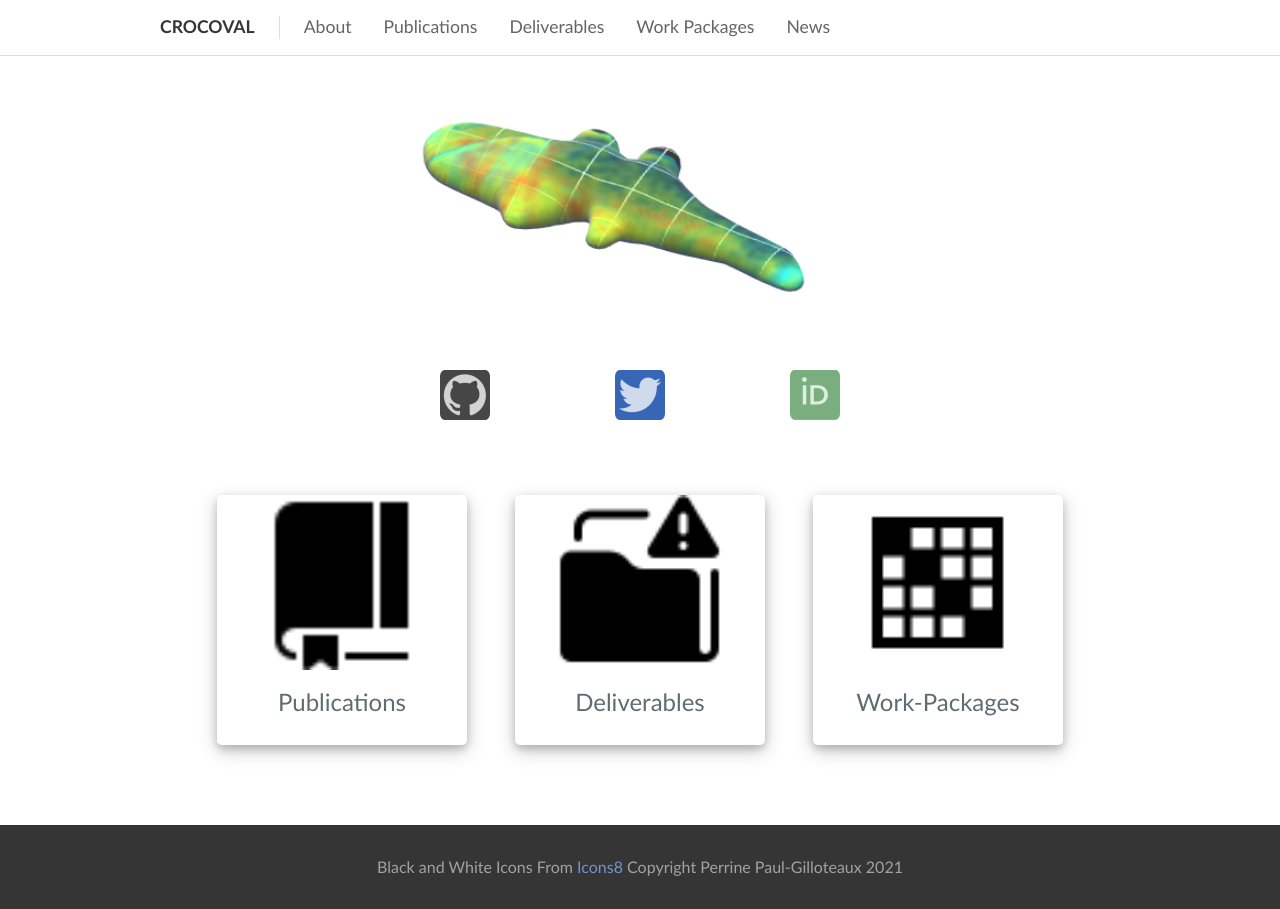
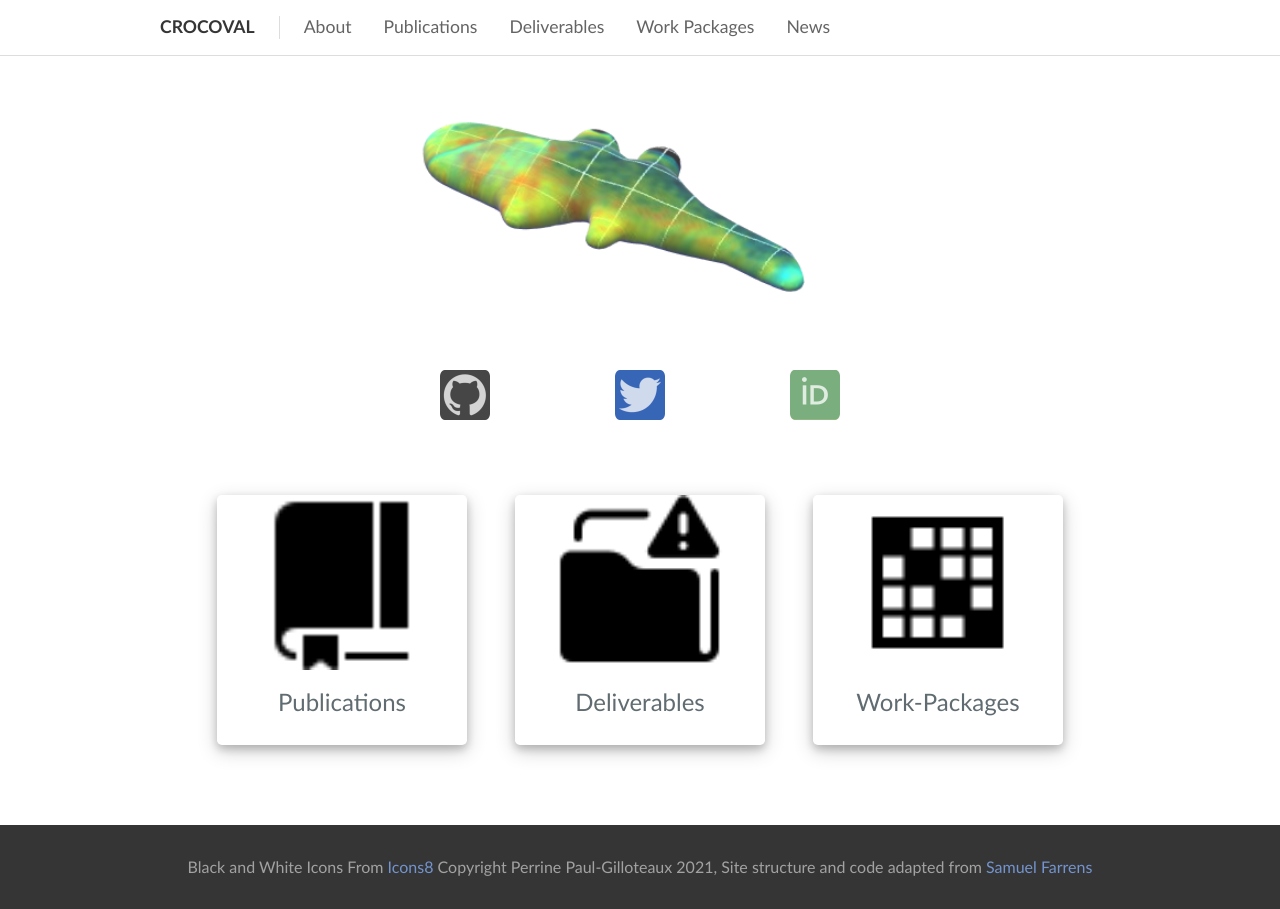
Before and after one commit to anrcrocoval/anrcrocoval.github.io, a Jekyll site: the page built from index.html, in a window 1280 px wide. Built offline with Jekyll 4.4.1, drawn with Linux system fonts in a browser that asks for light colours.

Commit message:
Update footer.html

```diff
--- a/_includes/footer.html
+++ b/_includes/footer.html
@@ -1,6 +1,6 @@
 <footer class="site-footer">
   <div class="site-footer-content">
     <p>Black and White Icons From  <a href="https://icons8.com"> Icons8 </a>
-    Copyright Perrine Paul-Gilloteaux 2021</p>
+    Copyright Perrine Paul-Gilloteaux 2021, Site structure and code adapted from  <a href=" https://github.com/sfarrens/sfarrens.github.io"> Samuel Farrens </a> </p>
   </div>
 </footer>
```
